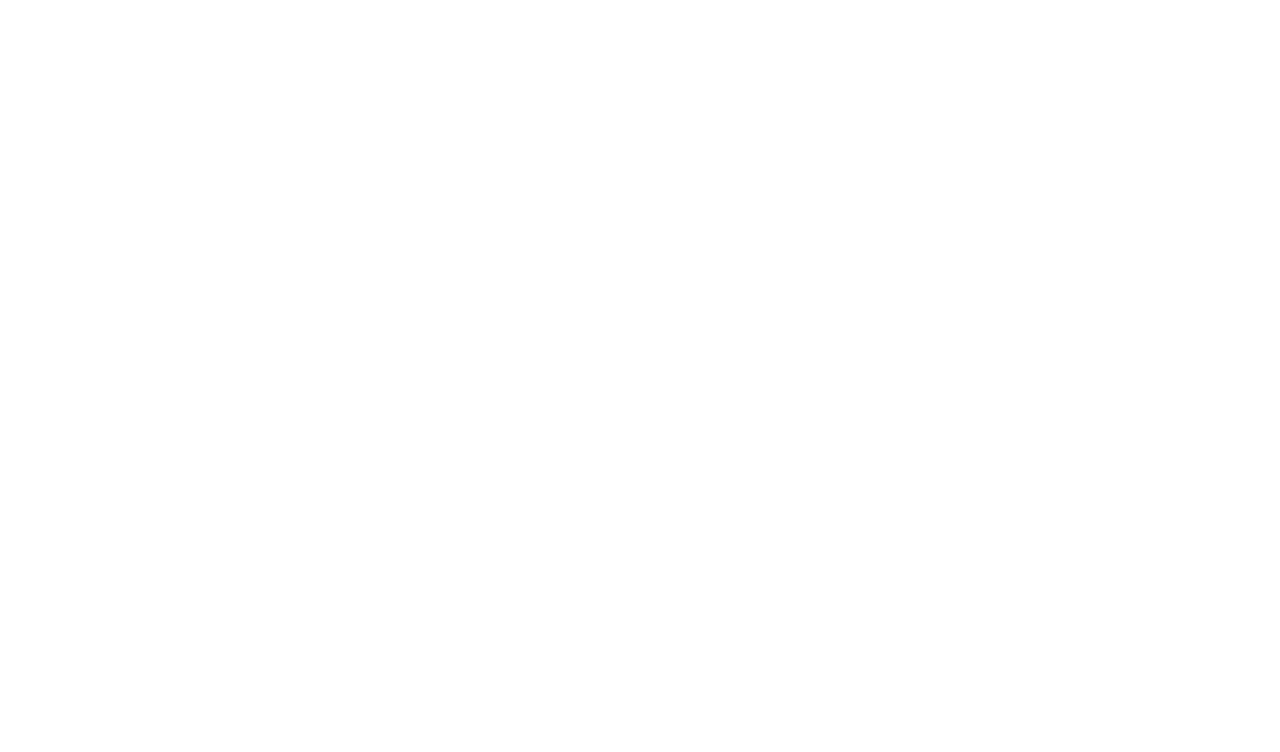
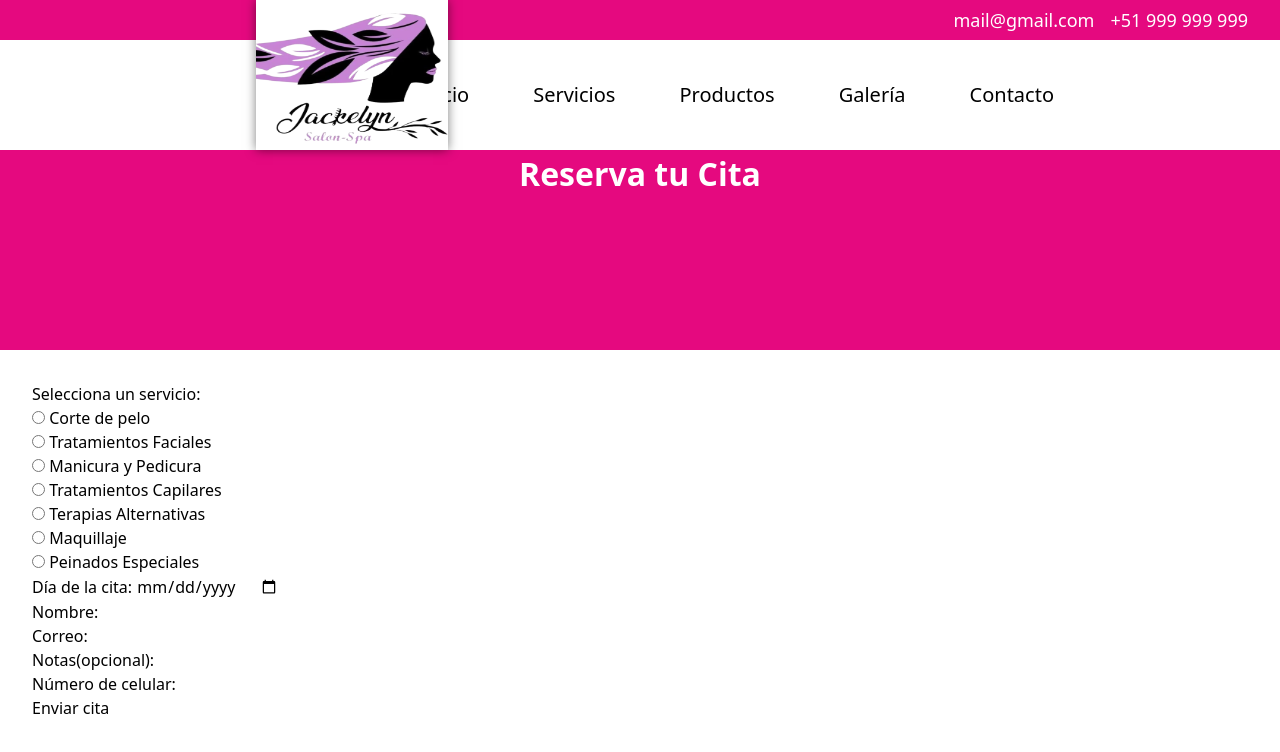
Before and after one commit to amrivadeneyra/JackelynWeb, an Angular app: page /appointment-scheduler in a window 1280 px wide. Before the commit this address led to /. Shown: the top 752 px of the page. Built offline with nearby package versions, Linux system fonts and the light colour scheme.

Commit message:
reserva de citas

```diff
--- a/src/app/app.routing.ts
+++ b/src/app/app.routing.ts
@@ -21,6 +21,11 @@
                 data: {},
                 loadChildren: () => import('../app/modules/admin/products/products.module').then(m => m.ProductsModule),
             },
+            {
+                path: 'appointment-scheduler',
+                data: {},
+                loadChildren: () => import('../app/modules/admin/appointment-scheduler/appointment-scheduler.module').then(m => m.AppointmentSchedulerModule),
+            },
             /* {
                 path: 'galery',
                 data: {},
--- a/src/app/models/service.ts
+++ b/src/app/models/service.ts
@@ -8,7 +8,7 @@
     description: string = '';
     price: number = 0;
     duration: number = 0;
-    category: string = '';
+    category: number = 0;
     availability: boolean = true; //disponibilidad
     image: string = '';
     reviews: string[] = [];
--- a/src/app/modules/admin/appointment-scheduler/appointment-scheduler.component.html
+++ b/src/app/modules/admin/appointment-scheduler/appointment-scheduler.component.html
@@ -1,4 +1,58 @@
-<section class="mb-12">
-    <h2 class="text-4xl font-bold mb-6">Reserva tu Cita</h2>
-    <!-- incluir un formulario de reserva en línea -->
+<app-sidenav></app-sidenav>
+
+<section class="">
+    <div class="bg-magenta-light h-50">
+        <h2 class="text-4xl font-bold text-white mb-6 text-center">Reserva tu Cita</h2>
+    </div>
+
+    <div class="m-8">
+
+
+        <span> Selecciona un servicio: </span>
+        <div *ngFor="let service of services">
+            <!-- Add radio buttons or checkboxes for service selection -->
+            <label>
+                <input type="radio" [(ngModel)]="selectedService" [value]="service">
+                {{ service.name }}
+            </label>
+        </div>
+
+        <div>
+            <span>
+                Día de la cita:
+            </span>
+            <input type="date" [(ngModel)]="appointmentDate" />
+            <!--aplciar un calendario de angular-->
+        </div>
+
+        <div>
+            <span> Nombre: </span>
+
+        </div>
+
+        <div>
+            <span> Correo: </span>
+
+        </div>
+
+        <div>
+            <span> Notas(opcional): </span>
+
+        </div>
+
+        <div>
+            <span> Número de celular: </span>
+
+        </div>
+
+        <div>
+            <button>
+                <span>Enviar cita</span>
+            </button>
+
+        </div>
+    </div>
+
+
+
 </section>
--- a/src/app/modules/admin/appointment-scheduler/appointment-scheduler.component.ts
+++ b/src/app/modules/admin/appointment-scheduler/appointment-scheduler.component.ts
@@ -1,4 +1,6 @@
 import { Component } from '@angular/core';
+import { Service } from 'src/app/models/service';
+import { servicesValue } from 'src/app/values/service';
 
 @Component({
   selector: 'app-appointment-scheduler',
@@ -7,4 +9,10 @@
 })
 export class AppointmentSchedulerComponent {
 
+  services: Service[] = [];
+
+  ngOnInit(): void {
+    this.services = servicesValue;
+  }
+
 }
--- /dev/null
+++ b/src/app/modules/admin/appointment-scheduler/appointment-scheduler.routing.ts
@@ -0,0 +1,9 @@
+import { Route } from '@angular/router';
+import { AppointmentSchedulerComponent } from './appointment-scheduler.component';
+
+export const appointmentSchedulerRoutes: Route[] = [
+    {
+        path: '',
+        component: AppointmentSchedulerComponent,
+    }
+];
--- a/src/app/modules/admin/home/home.module.ts
+++ b/src/app/modules/admin/home/home.module.ts
@@ -3,7 +3,6 @@
 import { RouterModule } from "@angular/router";
 import { homeRoutes } from "./home.routing";
 import { SidenavModule } from "src/app/layouts/sidenav/sidenav.module";
-import { AppointmentSchedulerModule } from "../appointment-scheduler/appointment-scheduler.module";
 import { CarouselModule } from "../carousel/carousel.module";
 
 @NgModule({
@@ -15,7 +14,6 @@
         RouterModule.forChild(homeRoutes),
         SidenavModule,
 
-        AppointmentSchedulerModule,
         CarouselModule,
     ],
 })
--- a/src/app/modules/admin/services/services.component.html
+++ b/src/app/modules/admin/services/services.component.html
@@ -17,6 +17,7 @@
                 </ul>
                 <div class="flex justify-center mb-4">
                     <button
+                        (click)="redirectToReservation()"
                         class="bg-magenta-light hover:bg-magenta-lighter justify-center text-white px-6 py-3 mb-4 transition duration-300 ease-in-out">Reservar
                         una
                         cita</button>
--- a/src/app/modules/admin/services/services.component.ts
+++ b/src/app/modules/admin/services/services.component.ts
@@ -1,4 +1,5 @@
 import { ChangeDetectionStrategy, Component, OnInit } from '@angular/core';
+import { Router } from '@angular/router';
 import { Service } from 'src/app/models/service';
 import { servicesValue } from 'src/app/values/service';
 
@@ -14,7 +15,9 @@
   services: Service[] = [];
   selectedService: Service = new Service();
 
-  constructor() { }
+  constructor(
+    private router: Router
+  ) { }
 
   /**
    * OnInit
@@ -34,4 +37,11 @@
   selectService(service: Service): void {
     this.selectedService = service;
   }
+
+  /**
+   *
+   */
+  redirectToReservation(): void {
+    this.router.navigate(['/appointment-scheduler']);
+  }
 }
--- a/src/app/values/service.ts
+++ b/src/app/values/service.ts
@@ -1,4 +1,14 @@
 import { Service } from "../models/service";
+
+enum Category {
+    Haircut = 1,
+    Facial = 2,
+    Manicure = 3,
+    HairTreatment = 4,
+    Wellness = 5,
+    Makeup = 6,
+    Hairstyle = 7,
+}
 
 export const servicesValue: Service[] = [
     {
@@ -7,7 +17,7 @@
         description: 'Un corte moderno y elegante para un aspecto estilizado. Confía en nuestro servicio profesional para transformar tu estilo con maestría y precisión, brindándote un look único.',
         price: 50,
         duration: 45,
-        category: 'Corte',
+        category: Category.Haircut,
         availability: true,
         image: '../../../../assets/image/services/corte-cabello.jpg',
         reviews: ['Excelente servicio', 'Muy recomendado'],
@@ -23,7 +33,7 @@
         description: 'Experimenta la renovación con nuestros tratamientos faciales rejuvenecedores. Disfruta de una experiencia facial increíble que realza tu belleza natural y te sumerge en un estado de relajación total.',
         price: 60,
         duration: 60,
-        category: 'Facial',
+        category: Category.Facial,
         availability: true,
         image: '../../../../assets/image/services/tratamiento-facial.jpeg',
         reviews: ['Increíble experiencia facial'],
@@ -39,7 +49,7 @@
         description: 'Descubre el arte de la elegancia con nuestra manicura y pedicura profesional. Cuidamos tus uñas con maestría, ofreciendo un estilo impecable y pulido que realza tu imagen personal.',
         price: 40,
         duration: 60,
-        category: 'Manicura',
+        category: Category.Manicure,
         availability: true,
         image: '../../../../assets/image/services/uñas.jfif',
         reviews: ['Uñas perfectas'],
@@ -55,7 +65,7 @@
         description: 'Transforma la salud de tu cabello con nuestros tratamientos capilares especializados. Nuestros servicios están diseñados para mejorar la vitalidad y la apariencia de tu cabello, proporcionándote una melena radiante.',
         price: 70,
         duration: 60,
-        category: 'Capilar',
+        category: Category.HairTreatment,
         availability: true,
         image: '../../../../assets/image/services/tratamiento-cabello.jfif',
         reviews: ['Mejoró la salud de mi cabello'],
@@ -71,7 +81,7 @@
         description: 'Sumérgete en un mundo de bienestar con nuestras terapias alternativas. Diseñadas para revitalizar cuerpo y mente, nuestras opciones de tratamiento promueven la relajación y el equilibrio general.',
         price: 80,
         duration: 60,
-        category: 'Bienestar',
+        category: Category.Wellness,
         availability: true,
         image: '../../../../assets/image/services/corte-cabello.jpg',
         reviews: ['Relajante y revitalizante'],
@@ -87,7 +97,7 @@
         description: 'Resalta tu belleza con nuestro maquillaje profesional. Ya sea para eventos especiales o simplemente para realzar tu rutina diaria, confía en nosotros para lograr un maquillaje impecable y duradero.',
         price: 60,
         duration: 60,
-        category: 'Maquillaje',
+        category: Category.Makeup,
         availability: true,
         image: '../../../../assets/image/services/maquillaje.jpg',
         reviews: ['Maquillaje impecable'],
@@ -103,7 +113,7 @@
         description: 'Deja una impresión duradera con nuestros peinados especiales para ocasiones únicas. Desde elegantes recogidos hasta estilos modernos, nuestro servicio de peinado garantiza que te veas radiante en cada evento.',
         price: 65,
         duration: 60,
-        category: 'Peinado',
+        category: Category.Hairstyle,
         availability: true,
         image: '../../../../assets/image/services/peinado.jpg',
         reviews: ['Peinado elegante'],
```
Also changed, not shown: src/app/modules/admin/appointment-scheduler/appointment-scheduler.module.ts (+15 -2 lines).
